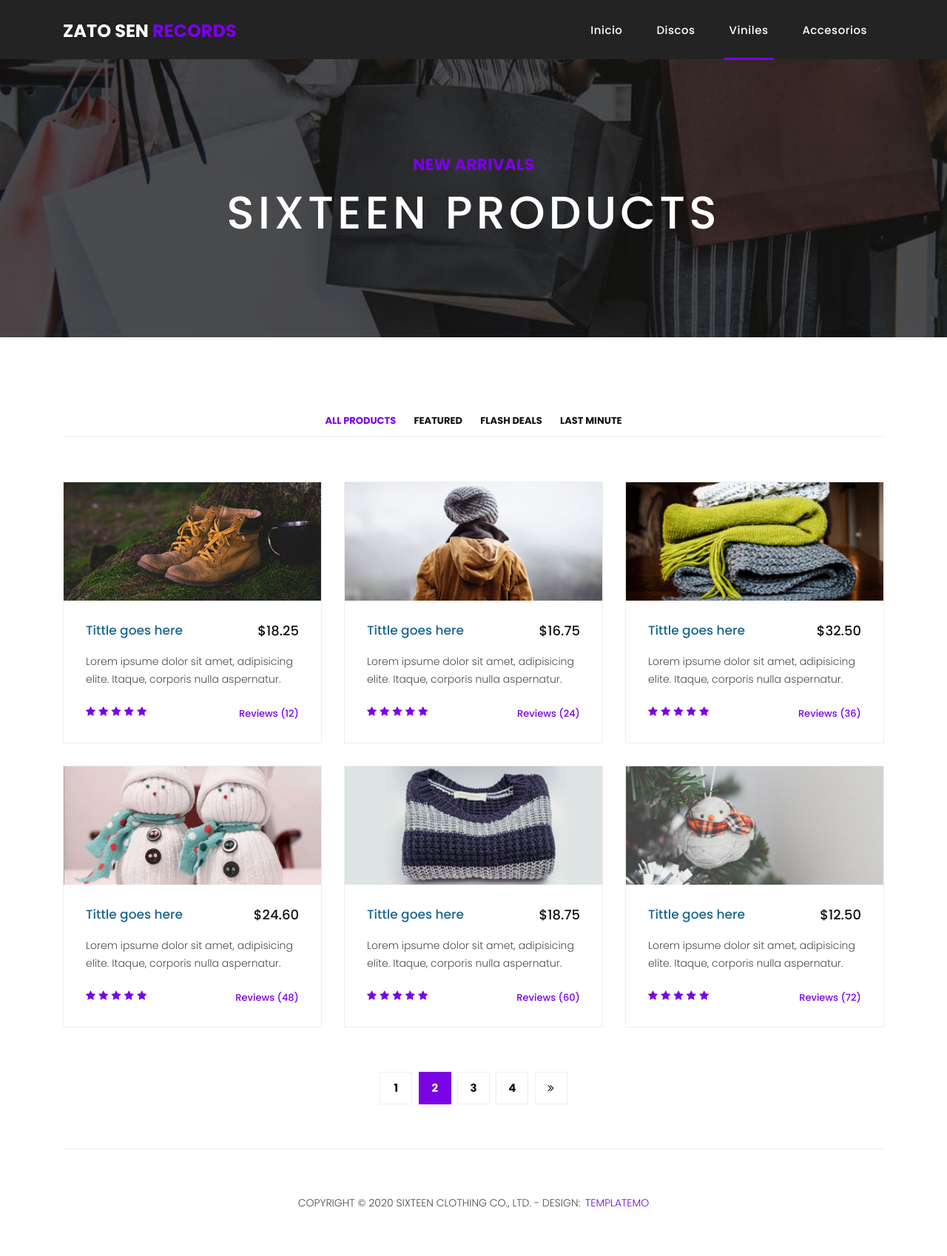
After one commit to PaulSesMc/AppWeb_TiendaMusica, a PHP site: page /viniles.html in a window 1280 px wide. The commit adds this page. Shown: the whole page at 74% size. Run offline with PHP 8.4, Linux system fonts and the light colour scheme.

Commit message:
navegación básica

```diff
--- a/assets/css/owl.css
+++ b/assets/css/owl.css
@@ -48,7 +48,8 @@
     -webkit-touch-callout: none; }
   .owl-carousel .owl-item img {
     display: block;
-    width: 100%; }
+    width: 100%;
+    height: 400px; }
   .owl-carousel .owl-nav.disabled,
   .owl-carousel .owl-dots.disabled {
     display: none; }
--- a/assets/css/templatemo-sixteen.css
+++ b/assets/css/templatemo-sixteen.css
@@ -109,7 +109,7 @@ a.filled-button:hover {
 }
 
 .page-heading .text-content h4 {
-	color: #f33f3f;
+	color: #7b02e5;
 	font-size: 22px;
 	text-transform: uppercase;
 	font-weight: 700;
@@ -257,7 +257,7 @@ header .navbar {
 }
 .navbar .navbar-brand h2 em {
 	font-style: normal;
-	color: #f33f3f;
+	color: #7b02e5;
 }
 #navbarResponsive {
 	z-index: 999;
@@ -454,7 +454,7 @@ header .navbar {
 }
 
 .product-item .down-content ul li i {
-	color: #f33f3f;
+	color: #7b02e5;
 	font-size: 14px;
 }
 
@@ -463,7 +463,7 @@ header .navbar {
 	right: 30px;
 	bottom: 30px;
 	font-size: 13px;
-	color: #f33f3f;
+	color: #7b02e5;
 	font-weight: 500;
 }
 
@@ -600,7 +600,7 @@ footer .inner-content p {
 }
 
 footer .inner-content p a {
-	color: #f33f3f;
+	color: #7b02e5;
 	margin-left: 3px;
 }
 
--- /dev/null
+++ b/viniles.html
@@ -0,0 +1,261 @@
+<!DOCTYPE html>
+<html lang="en">
+
+  <head>
+
+    <meta charset="utf-8">
+    <meta name="viewport" content="width=device-width, initial-scale=1, shrink-to-fit=no">
+    <meta name="description" content="">
+    <meta name="author" content="">
+    <link href="https://fonts.googleapis.com/css?family=Poppins:100,200,300,400,500,600,700,800,900&display=swap" rel="stylesheet">
+
+    <title>Sixteen Clothing Products</title>
+
+    <!-- Bootstrap core CSS -->
+    <link href="vendor/bootstrap/css/bootstrap.min.css" rel="stylesheet">
+<!--
+
+TemplateMo 546 Sixteen Clothing
+
+https://templatemo.com/tm-546-sixteen-clothing
+
+-->
+
+    <!-- Additional CSS Files -->
+    <link rel="stylesheet" href="assets/css/fontawesome.css">
+    <link rel="stylesheet" href="assets/css/templatemo-sixteen.css">
+    <link rel="stylesheet" href="assets/css/owl.css">
+
+  </head>
+
+  <body>
+
+    <!-- Header -->
+    <header class="">
+      <nav class="navbar navbar-expand-lg">
+        <div class="container">
+          <a class="navbar-brand" href="index.html"><h2>Zato Sen <em>Records</em></h2></a>
+          <button class="navbar-toggler" type="button" data-toggle="collapse" data-target="#navbarResponsive" aria-controls="navbarResponsive" aria-expanded="false" aria-label="Toggle navigation">
+            <span class="navbar-toggler-icon"></span>
+          </button>
+          <div class="collapse navbar-collapse" id="navbarResponsive">
+            <ul class="navbar-nav ml-auto">
+              <li class="nav-item">
+                <a class="nav-link" href="index.html">Inicio
+                  <span class="sr-only">(current)</span>
+                </a>
+              </li>
+              <li class="nav-item">
+                <a class="nav-link" href="discos.html">Discos</a>
+              </li>
+              <li class="nav-item active">
+                <a class="nav-link" href="viniles.html">Viniles</a>
+              </li>
+              <li class="nav-item">
+                <a class="nav-link" href="accesorios.html">Accesorios</a>
+              </li>
+            </ul>
+          </div>
+        </div>
+      </nav>
+    </header>
+
+    <!-- Page Content -->
+    <div class="page-heading products-heading header-text">
+      <div class="container">
+        <div class="row">
+          <div class="col-md-12">
+            <div class="text-content">
+              <h4>new arrivals</h4>
+              <h2>sixteen products</h2>
+            </div>
+          </div>
+        </div>
+      </div>
+    </div>
+
+
+    <div class="products">
+      <div class="container">
+        <div class="row">
+          <div class="col-md-12">
+            <div class="filters">
+              <ul>
+                  <li class="active" data-filter="*">All Products</li>
+                  <li data-filter=".des">Featured</li>
+                  <li data-filter=".dev">Flash Deals</li>
+                  <li data-filter=".gra">Last Minute</li>
+              </ul>
+            </div>
+          </div>
+          <div class="col-md-12">
+            <div class="filters-content">
+                <div class="row grid">
+                    <div class="col-lg-4 col-md-4 all des">
+                      <div class="product-item">
+                        <a href="#"><img src="assets/images/product_01.jpg" alt=""></a>
+                        <div class="down-content">
+                          <a href="#"><h4>Tittle goes here</h4></a>
+                          <h6>$18.25</h6>
+                          <p>Lorem ipsume dolor sit amet, adipisicing elite. Itaque, corporis nulla aspernatur.</p>
+                          <ul class="stars">
+                            <li><i class="fa fa-star"></i></li>
+                            <li><i class="fa fa-star"></i></li>
+                            <li><i class="fa fa-star"></i></li>
+                            <li><i class="fa fa-star"></i></li>
+                            <li><i class="fa fa-star"></i></li>
+                          </ul>
+                          <span>Reviews (12)</span>
+                        </div>
+                      </div>
+                    </div>
+                    <div class="col-lg-4 col-md-4 all dev">
+                      <div class="product-item">
+                        <a href="#"><img src="assets/images/product_02.jpg" alt=""></a>
+                        <div class="down-content">
+                          <a href="#"><h4>Tittle goes here</h4></a>
+                          <h6>$16.75</h6>
+                          <p>Lorem ipsume dolor sit amet, adipisicing elite. Itaque, corporis nulla aspernatur.</p>
+                          <ul class="stars">
+                            <li><i class="fa fa-star"></i></li>
+                            <li><i class="fa fa-star"></i></li>
+                            <li><i class="fa fa-star"></i></li>
+                            <li><i class="fa fa-star"></i></li>
+                            <li><i class="fa fa-star"></i></li>
+                          </ul>
+                          <span>Reviews (24)</span>
+                        </div>
+                      </div>
+                    </div>
+                    <div class="col-lg-4 col-md-4 all gra">
+                      <div class="product-item">
+                        <a href="#"><img src="assets/images/product_03.jpg" alt=""></a>
+                        <div class="down-content">
+                          <a href="#"><h4>Tittle goes here</h4></a>
+                          <h6>$32.50</h6>
+                          <p>Lorem ipsume dolor sit amet, adipisicing elite. Itaque, corporis nulla aspernatur.</p>
+                          <ul class="stars">
+                            <li><i class="fa fa-star"></i></li>
+                            <li><i class="fa fa-star"></i></li>
+                            <li><i class="fa fa-star"></i></li>
+                            <li><i class="fa fa-star"></i></li>
+                            <li><i class="fa fa-star"></i></li>
+                          </ul>
+                          <span>Reviews (36)</span>
+                        </div>
+                      </div>
+                    </div>
+                    <div class="col-lg-4 col-md-4 all gra">
+                      <div class="product-item">
+                        <a href="#"><img src="assets/images/product_04.jpg" alt=""></a>
+                        <div class="down-content">
+                          <a href="#"><h4>Tittle goes here</h4></a>
+                          <h6>$24.60</h6>
+                          <p>Lorem ipsume dolor sit amet, adipisicing elite. Itaque, corporis nulla aspernatur.</p>
+                          <ul class="stars">
+                            <li><i class="fa fa-star"></i></li>
+                            <li><i class="fa fa-star"></i></li>
+                            <li><i class="fa fa-star"></i></li>
+                            <li><i class="fa fa-star"></i></li>
+                            <li><i class="fa fa-star"></i></li>
+                          </ul>
+                          <span>Reviews (48)</span>
+                        </div>
+                      </div>
+                    </div>
+                    <div class="col-lg-4 col-md-4 all dev">
+                      <div class="product-item">
+                        <a href="#"><img src="assets/images/product_05.jpg" alt=""></a>
+                        <div class="down-content">
+                          <a href="#"><h4>Tittle goes here</h4></a>
+                          <h6>$18.75</h6>
+                          <p>Lorem ipsume dolor sit amet, adipisicing elite. Itaque, corporis nulla aspernatur.</p>
+                          <ul class="stars">
+                            <li><i class="fa fa-star"></i></li>
+                            <li><i class="fa fa-star"></i></li>
+                            <li><i class="fa fa-star"></i></li>
+                            <li><i class="fa fa-star"></i></li>
+                            <li><i class="fa fa-star"></i></li>
+                          </ul>
+                          <span>Reviews (60)</span>
+                        </div>
+                      </div>
+                    </div>
+                    <div class="col-lg-4 col-md-4 all des">
+                      <div class="product-item">
+                        <a href="#"><img src="assets/images/product_06.jpg" alt=""></a>
+                        <div class="down-content">
+                          <a href="#"><h4>Tittle goes here</h4></a>
+                          <h6>$12.50</h6>
+                          <p>Lorem ipsume dolor sit amet, adipisicing elite. Itaque, corporis nulla aspernatur.</p>
+                          <ul class="stars">
+                            <li><i class="fa fa-star"></i></li>
+                            <li><i class="fa fa-star"></i></li>
+                            <li><i class="fa fa-star"></i></li>
+                            <li><i class="fa fa-star"></i></li>
+                            <li><i class="fa fa-star"></i></li>
+                          </ul>
+                          <span>Reviews (72)</span>
+                        </div>
+                      </div>
+                    </div>
+                </div>
+            </div>
+          </div>
+          <div class="col-md-12">
+            <ul class="pages">
+              <li><a href="#">1</a></li>
+              <li class="active"><a href="#">2</a></li>
+              <li><a href="#">3</a></li>
+              <li><a href="#">4</a></li>
+              <li><a href="#"><i class="fa fa-angle-double-right"></i></a></li>
+            </ul>
+          </div>
+        </div>
+      </div>
+    </div>
+
+
+    <footer>
+      <div class="container">
+        <div class="row">
+          <div class="col-md-12">
+            <div class="inner-content">
+              <p>Copyright &copy; 2020 Sixteen Clothing Co., Ltd.
+
+            - Design: <a rel="nofollow noopener" href="https://templatemo.com" target="_blank">TemplateMo</a></p>
+            </div>
+          </div>
+        </div>
+      </div>
+    </footer>
+
+
+    <!-- Bootstrap core JavaScript -->
+    <script src="vendor/jquery/jquery.min.js"></script>
+    <script src="vendor/bootstrap/js/bootstrap.bundle.min.js"></script>
+
+
+    <!-- Additional Scripts -->
+    <script src="assets/js/custom.js"></script>
+    <script src="assets/js/owl.js"></script>
+    <script src="assets/js/slick.js"></script>
+    <script src="assets/js/isotope.js"></script>
+    <script src="assets/js/accordions.js"></script>
+
+
+    <script language = "text/Javascript">
+      cleared[0] = cleared[1] = cleared[2] = 0; //set a cleared flag for each field
+      function clearField(t){                   //declaring the array outside of the
+      if(! cleared[t.id]){                      // function makes it static and global
+          cleared[t.id] = 1;  // you could use true and false, but that's more typing
+          t.value='';         // with more chance of typos
+          t.style.color='#fff';
+          }
+      }
+    </script>
+
+
+  </body>
+
+</html>
```
Also changed, not shown: other parts of assets/css/templatemo-sixteen.css (+20 -20 lines), accesorios.html (renamed from products.html, +7 -17 lines), discos.html (added, +261 -0 lines), index.html (+10 -11 lines), assets/images/vince.jpg.
